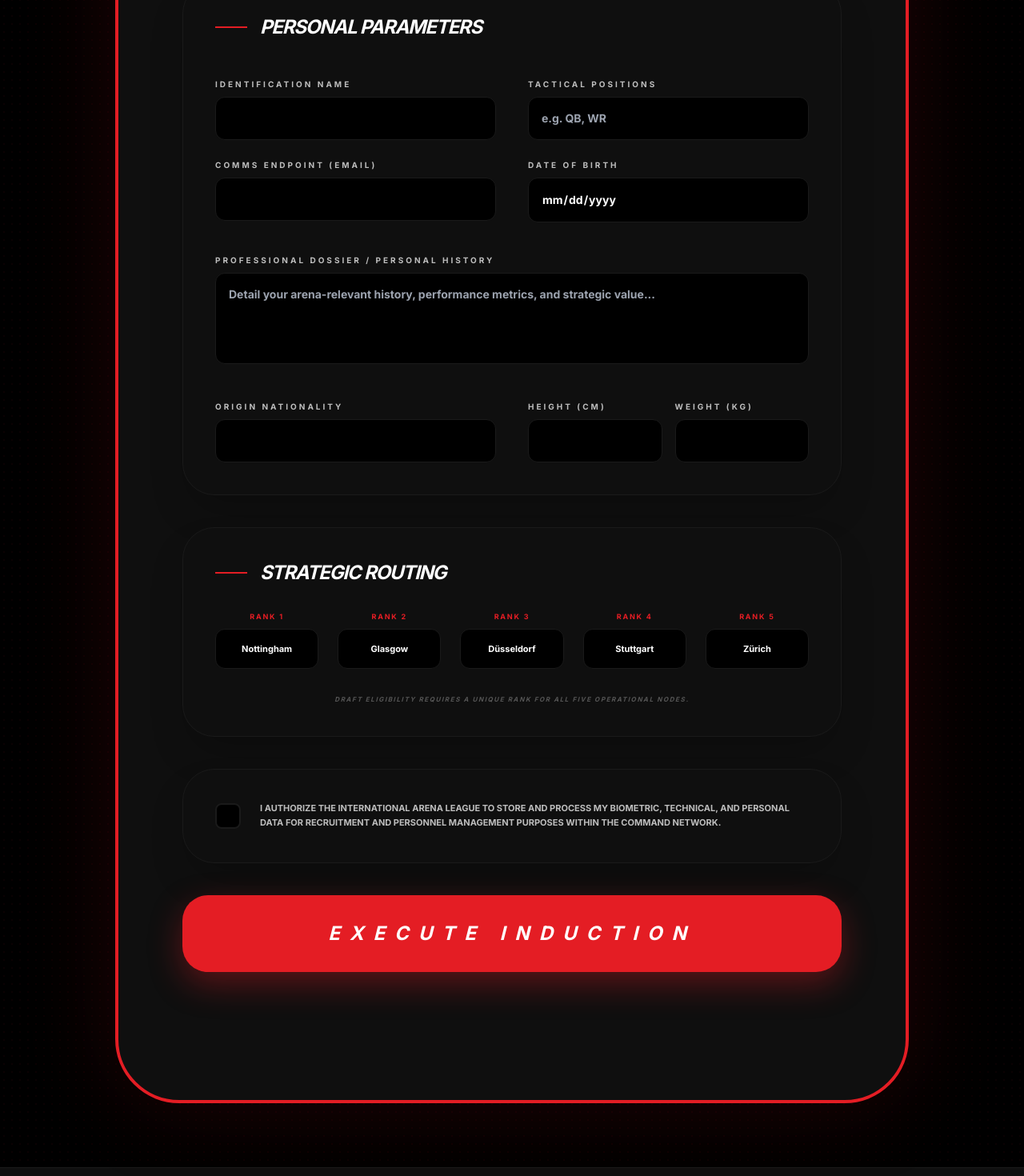
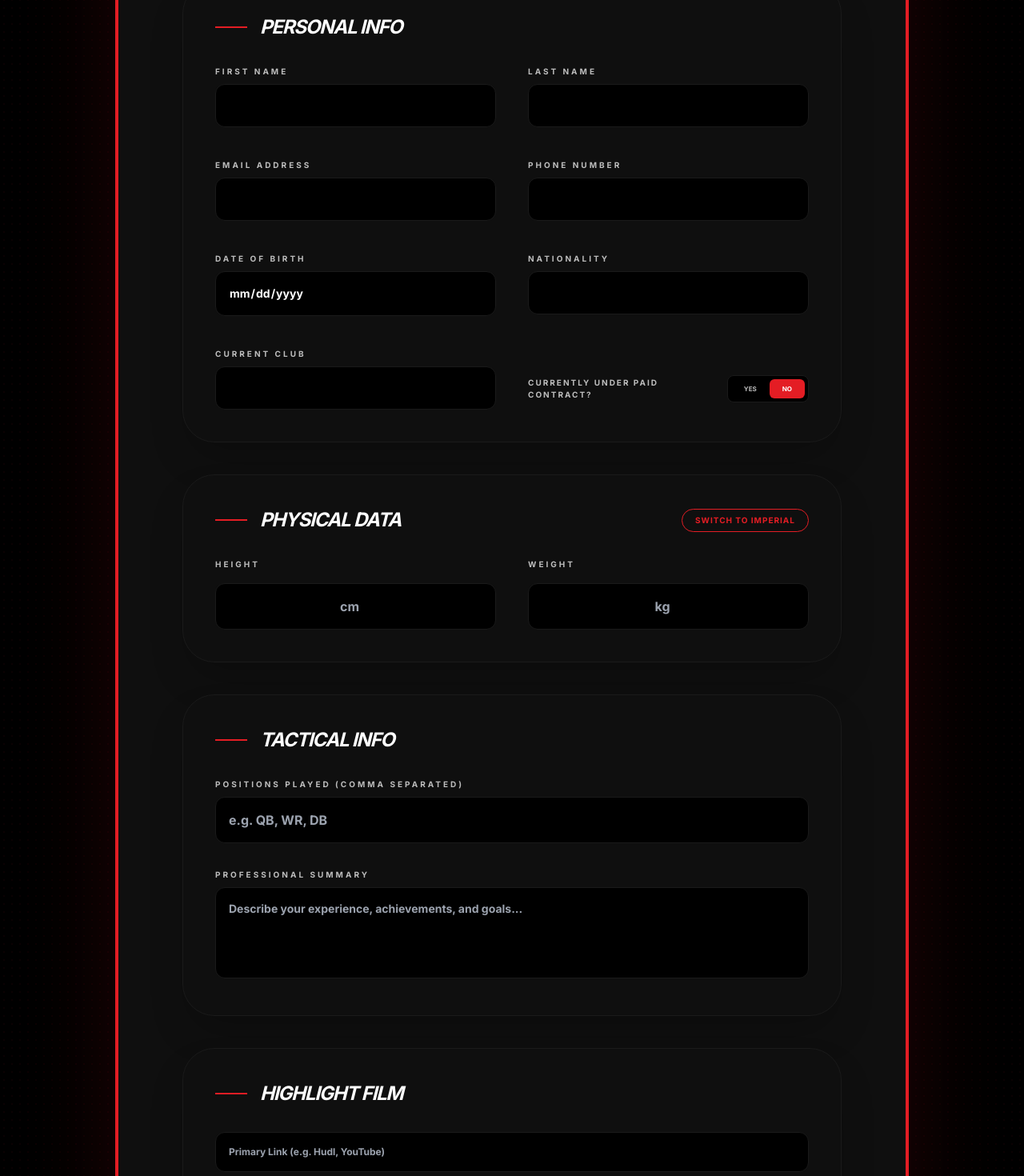
Before and after one commit to Shatzii/IAL, a React (Vite) app: page / in a window 1280 px wide. Shown: the part 1040-2510 px from the top of the page at 80% size. Built offline with nearby package versions, Linux system fonts and the light colour scheme.

Commit message:
feat: Enhance profile schema and registration form
Add firstName and lastName fields to the Profile interface.
Update RegistrationForm to capture first name, last name, current club, and contract status.
Introduce imperial unit conversion logic for height and weight in the form.

```diff
--- a/components/RegistrationForm.tsx
+++ b/components/RegistrationForm.tsx
@@ -1,5 +1,5 @@
 
-import React, { useState } from 'react';
+import React, { useState, useEffect } from 'react';
 import { Role, Franchise, Preferences, RecruitingStatus, Profile, TalentTier } from '../types';
 import { useApp } from '../App';
 
@@ -7,15 +7,26 @@ export const RegistrationForm: React.FC = () => {
   const { addProfile, addToast } = useApp();
   const [role, setRole] = useState<Role>(Role.PLAYER);
   const [loading, setLoading] = useState(false);
+  const [useImperial, setUseImperial] = useState(false);
+
   const [formData, setFormData] = useState({
-    fullName: '',
+    firstName: '',
+    lastName: '',
     email: '',
     phone: '',
     dob: '',
     nationality: '',
     positions: '',
+    currentClub: '',
+    isUnderContract: false,
     height_cm: '',
     weight_kg: '',
+    height_ft: '',
+    height_in: '',
+    weight_lbs: '',
+    highlight1: '',
+    highlight2: '',
+    highlight3: '',
     personalBio: '',
     consent: false,
   });
@@ -32,6 +43,31 @@ export const RegistrationForm: React.FC = () => {
   const [success, setSuccess] = useState(false);
   const [appId, setAppId] = useState<string | null>(null);
 
+  // Conversion Logic
+  useEffect(() => {
+    if (useImperial) {
+      if (formData.height_cm) {
+        const totalInches = parseFloat(formData.height_cm) / 2.54;
+        const ft = Math.floor(totalInches / 12);
+        const inches = Math.round(totalInches % 12);
+        setFormData(prev => ({ ...prev, height_ft: ft.toString(), height_in: inches.toString() }));
+      }
+      if (formData.weight_kg) {
+        const lbs = Math.round(parseFloat(formData.weight_kg) * 2.20462);
+        setFormData(prev => ({ ...prev, weight_lbs: lbs.toString() }));
+      }
+    } else {
+      if (formData.height_ft || formData.height_in) {
+        const cm = Math.round((parseInt(formData.height_ft || '0') * 12 + parseInt(formData.height_in || '0')) * 2.54);
+        setFormData(prev => ({ ...prev, height_cm: cm.toString() }));
+      }
+      if (formData.weight_lbs) {
+        const kg = Math.round(parseFloat(formData.weight_lbs) / 2.20462);
+        setFormData(prev => ({ ...prev, weight_kg: kg.toString() }));
+      }
+    }
+  }, [useImperial]);
+
   const calculateAge = (dob: string) => {
     const today = new Date();
     const birthDate = new Date(dob);
@@ -39,10 +75,6 @@ export const RegistrationForm: React.FC = () => {
     const m = today.getMonth() - birthDate.getMonth();
     if (m < 0 || (m === 0 && today.getDate() < birthDate.getDate())) age--;
     return age;
-  };
-
-  const handlePrefChange = (rank: keyof Preferences, value: Franchise) => {
-    setPreferences(prev => ({ ...prev, [rank]: value }));
   };
 
   const validatePreferences = () => {
@@ -74,17 +106,22 @@ export const RegistrationForm: React.FC = () => {
     }
 
     const payload = {
-      full_name: formData.fullName,
+      first_name: formData.firstName,
+      last_name: formData.lastName,
+      full_name: `${formData.firstName} ${formData.lastName}`,
       email: formData.email,
       phone: formData.phone,
       date_of_birth: formData.dob,
       nationality: formData.nationality,
+      current_club: formData.currentClub,
+      is_under_contract: formData.isUnderContract,
       preferences: preferences,
       applicant_source: "WEB_FORM",
       ...(role === Role.PLAYER ? {
         positions: formData.positions.split(',').map(p => p.trim()),
-        height_cm: formData.height_cm ? parseInt(formData.height_cm) : null,
-        weight_kg: formData.weight_kg ? parseInt(formData.weight_kg) : null,
+        height_cm: useImperial ? Math.round((parseInt(formData.height_ft || '0') * 12 + parseInt(formData.height_in || '0')) * 2.54) : parseInt(formData.height_cm || '0'),
+        weight_kg: useImperial ? Math.round(parseFloat(formData.weight_lbs || '0') / 2.20462) : parseInt(formData.weight_kg || '0'),
+        highlight_urls: [formData.highlight1, formData.highlight2, formData.highlight3].filter(u => u.length > 0)
       } : {
         coaching_roles: formData.positions.split(',').map(p => p.trim()),
         experience_summary: formData.personalBio
@@ -92,10 +129,7 @@ export const RegistrationForm: React.FC = () => {
     };
 
     try {
-      const API_BASE = (import.meta as any).env?.VITE_API_BASE ||
-                      (process as any).env?.VITE_API_BASE ||
-                      'http://localhost:8000';
-
+      const API_BASE = (import.meta as any).env?.VITE_API_BASE || 'http://localhost:8000';
       const endpoint = role === Role.PLAYER ? '/applications/player' : '/applications/coach';
 
       const response = await fetch(`${API_BASE}${endpoint}`, {
@@ -112,9 +146,12 @@ export const RegistrationForm: React.FC = () => {
 
       setAppId(result.application_id);
 
+      // Fix: Access height_cm and weight_kg from payload using type assertion since payload is a union
       const newProfile: Profile = {
         id: result.application_id || Math.random().toString(36).substr(2, 9),
-        fullName: formData.fullName,
+        fullName: payload.full_name,
+        firstName: formData.firstName,
+        lastName: formData.lastName,
         email: formData.email,
         phone: formData.phone,
         dateOfBirth: formData.dob,
@@ -124,8 +161,8 @@ export const RegistrationForm: React.FC = () => {
         status: RecruitingStatus.NEW_LEAD,
         preferences: preferences,
         createdAt: new Date().toISOString(),
-        height_cm: formData.height_cm ? parseInt(formData.height_cm) : undefined,
-        weight_kg: formData.weight_kg ? parseInt(formData.weight_kg) : undefined,
+        height_cm: (payload as any).height_cm,
+        weight_kg: (payload as any).weight_kg,
         positions: formData.positions.split(',').map(p => p.trim()),
         personalBio: formData.personalBio,
         metrics: { speed: 5, strength: 5, agility: 5, iq: 5, versatility: 5 },
@@ -133,7 +170,10 @@ export const RegistrationForm: React.FC = () => {
         avatar_url: '',
         documents: [],
         onboardingChecklist: [],
-        combineResults: []
+        combineResults: [],
+        currentClub: formData.currentClub,
+        isUnderContract: formData.isUnderContract,
+        highlightUrls: [formData.highlight1, formData.highlight2, formData.highlight3].filter(u => u.length > 0)
       };
 
       addProfile(newProfile);
@@ -148,7 +188,7 @@ export const RegistrationForm: React.FC = () => {
   };
 
   if (success) {
-    const playerPass = formData.fullName.replace(/\s/g, '').toLowerCase() + '2024';
+    const playerPass = (formData.firstName + formData.lastName).toLowerCase() + '2024';
     return (
       <div className="max-w-2xl mx-auto p-8 md:p-12 bg-league-panel border border-league-border rounded-3xl md:rounded-[3rem] text-center space-y-6 md:space-y-8 animate-in zoom-in-95 shadow-2xl">
         <div className="w-20 h-20 md:w-24 md:h-24 bg-league-ok/10 text-league-ok rounded-full flex items-center justify-center mx-auto mb-2 md:mb-4 border-2 border-league-ok/30">
@@ -184,6 +224,7 @@ export const RegistrationForm: React.FC = () => {
       </div>
 
       <form onSubmit={handleSubmit} className="space-y-6 md:space-y-10">
+        {/* Role Selection */}
         <div className="bg-league-panel p-6 md:p-10 border border-league-border rounded-2xl md:rounded-[2.5rem] shadow-2xl">
             <label className="block text-[9px] md:text-[10px] font-black uppercase tracking-[0.3em] md:tracking-[0.4em] text-league-accent mb-4 md:mb-6 text-center">Operational Role Classification</label>
             <div className="flex flex-col sm:flex-row gap-3 md:gap-6">
@@ -200,62 +241,123 @@ export const RegistrationForm: React.FC = () => {
             </div>
         </div>
 
-        <div className="bg-league-panel p-6 md:p-10 border border-league-border rounded-2xl md:rounded-[2.5rem] grid grid-cols-1 md:grid-cols-2 gap-6 md:gap-10 shadow-2xl">
-          <div className="col-span-full mb-2 flex items-center gap-4">
+        {/* Personal Info Section */}
+        <div className="bg-league-panel p-6 md:p-10 border border-league-border rounded-2xl md:rounded-[2.5rem] shadow-2xl space-y-8">
+          <div className="flex items-center gap-4">
              <div className="h-0.5 w-8 md:w-10 bg-league-accent" />
-             <h3 className="text-xl md:text-2xl font-black italic tracking-tighter text-white uppercase leading-none">Personal Parameters</h3>
+             <h3 className="text-xl md:text-2xl font-black italic tracking-tighter text-white uppercase leading-none">Personal Info</h3>
           </div>
-          <div className="space-y-4 md:space-y-6">
+
+          <div className="grid grid-cols-1 md:grid-cols-2 gap-6 md:gap-10">
             <div>
-              <label className="block text-[8px] md:text-[10px] font-black uppercase tracking-[0.2em] md:tracking-[0.3em] text-league-muted mb-2">Identification Name</label>
-              <input required type="text" className="w-full bg-league-bg border border-league-border p-3 md:p-4 rounded-xl text-white text-sm focus:outline-none focus:border-league-accent font-bold shadow-inner" value={formData.fullName} onChange={e => setFormData({...formData, fullName: e.target.value})} />
+              <label className="block text-[8px] md:text-[10px] font-black uppercase tracking-[0.2em] md:tracking-[0.3em] text-league-muted mb-2">First Name</label>
+              <input required type="text" className="w-full bg-league-bg border border-league-border p-3 md:p-4 rounded-xl text-white text-sm focus:outline-none focus:border-league-accent font-bold shadow-inner" value={formData.firstName} onChange={e => setFormData({...formData, firstName: e.target.value})} />
             </div>
             <div>
-              <label className="block text-[8px] md:text-[10px] font-black uppercase tracking-[0.2em] md:tracking-[0.3em] text-league-muted mb-2">Comms Endpoint (Email)</label>
+              <label className="block text-[8px] md:text-[10px] font-black uppercase tracking-[0.2em] md:tracking-[0.3em] text-league-muted mb-2">Last Name</label>
+              <input required type="text" className="w-full bg-league-bg border border-league-border p-3 md:p-4 rounded-xl text-white text-sm focus:outline-none focus:border-league-accent font-bold shadow-inner" value={formData.lastName} onChange={e => setFormData({...formData, lastName: e.target.value})} />
+            </div>
+            <div>
+              <label className="block text-[8px] md:text-[10px] font-black uppercase tracking-[0.2em] md:tracking-[0.3em] text-league-muted mb-2">Email Address</label>
               <input required type="email" className="w-full bg-league-bg border border-league-border p-3 md:p-4 rounded-xl text-white text-sm focus:outline-none focus:border-league-accent font-bold shadow-inner" value={formData.email} onChange={e => setFormData({...formData, email: e.target.value})} />
             </div>
-          </div>
-          <div className="space-y-4 md:space-y-6">
             <div>
-              <label className="block text-[8px] md:text-[10px] font-black uppercase tracking-[0.2em] md:tracking-[0.3em] text-league-muted mb-2">Tactical Positions</label>
-              <input required type="text" className="w-full bg-league-bg border border-league-border p-3 md:p-4 rounded-xl text-white text-sm focus:outline-none focus:border-league-accent font-bold shadow-inner" value={formData.positions} onChange={e => setFormData({...formData, positions: e.target.value})} placeholder="e.g. QB, WR" />
+              <label className="block text-[8px] md:text-[10px] font-black uppercase tracking-[0.2em] md:tracking-[0.3em] text-league-muted mb-2">Phone Number</label>
+              <input required type="tel" className="w-full bg-league-bg border border-league-border p-3 md:p-4 rounded-xl text-white text-sm focus:outline-none focus:border-league-accent font-bold shadow-inner" value={formData.phone} onChange={e => setFormData({...formData, phone: e.target.value})} />
             </div>
             <div>
               <label className="block text-[8px] md:text-[10px] font-black uppercase tracking-[0.2em] md:tracking-[0.3em] text-league-muted mb-2">Date of Birth</label>
               <input required type="date" className="w-full bg-league-bg border border-league-border p-3 md:p-4 rounded-xl text-white text-sm focus:outline-none focus:border-league-accent font-bold shadow-inner" value={formData.dob} onChange={e => setFormData({...formData, dob: e.target.value})} />
             </div>
-          </div>
-          <div className="col-span-full">
-            <label className="block text-[8px] md:text-[10px] font-black uppercase tracking-[0.2em] md:tracking-[0.3em] text-league-muted mb-2">Professional Dossier / Personal History</label>
-            <textarea
-              required
-              rows={4}
-              placeholder="Detail your arena-relevant history, performance metrics, and strategic value..."
-              className="w-full bg-league-bg border border-league-border p-3 md:p-4 rounded-xl text-white focus:outline-none focus:border-league-accent font-bold text-xs md:text-sm resize-none shadow-inner"
-              value={formData.personalBio}
-              onChange={e => setFormData({...formData, personalBio: e.target.value})}
-            />
-          </div>
-          <div className="grid grid-cols-1 sm:grid-cols-2 gap-4 md:gap-10 col-span-full">
             <div>
-              <label className="block text-[8px] md:text-[10px] font-black uppercase tracking-[0.2em] md:tracking-[0.3em] text-league-muted mb-2">Origin Nationality</label>
+              <label className="block text-[8px] md:text-[10px] font-black uppercase tracking-[0.2em] md:tracking-[0.3em] text-league-muted mb-2">Nationality</label>
               <input required type="text" className="w-full bg-league-bg border border-league-border p-3 md:p-4 rounded-xl text-white text-sm focus:outline-none focus:border-league-accent font-bold shadow-inner" value={formData.nationality} onChange={e => setFormData({...formData, nationality: e.target.value})} />
             </div>
-            <div className="grid grid-cols-2 gap-4">
-               <div>
-                  <label className="block text-[8px] md:text-[10px] font-black uppercase tracking-[0.2em] md:tracking-[0.3em] text-league-muted mb-2">Height (cm)</label>
-                  <input type="number" className="w-full bg-league-bg border border-league-border p-3 md:p-4 rounded-xl text-white text-sm focus:outline-none focus:border-league-accent font-bold shadow-inner" value={formData.height_cm} onChange={e => setFormData({...formData, height_cm: e.target.value})} />
-               </div>
-               <div>
-                  <label className="block text-[8px] md:text-[10px] font-black uppercase tracking-[0.2em] md:tracking-[0.3em] text-league-muted mb-2">Weight (kg)</label>
-                  <input type="number" className="w-full bg-league-bg border border-league-border p-3 md:p-4 rounded-xl text-white text-sm focus:outline-none focus:border-league-accent font-bold shadow-inner" value={formData.weight_kg} onChange={e => setFormData({...formData, weight_kg: e.target.value})} />
-               </div>
+            <div>
+              <label className="block text-[8px] md:text-[10px] font-black uppercase tracking-[0.2em] md:tracking-[0.3em] text-league-muted mb-2">Current Club</label>
+              <input type="text" className="w-full bg-league-bg border border-league-border p-3 md:p-4 rounded-xl text-white text-sm focus:outline-none focus:border-league-accent font-bold shadow-inner" value={formData.currentClub} onChange={e => setFormData({...formData, currentClub: e.target.value})} />
+            </div>
+            <div className="flex items-center gap-4 pt-6">
+              <label className="text-[8px] md:text-[10px] font-black uppercase tracking-[0.2em] text-league-muted">Currently under paid contract?</label>
+              <div className="flex bg-league-bg p-1 rounded-lg border border-league-border">
+                <button type="button" onClick={() => setFormData({...formData, isUnderContract: true})} className={`px-4 py-1.5 rounded-md text-[8px] font-black uppercase ${formData.isUnderContract ? 'bg-league-accent text-white' : 'text-league-muted'}`}>Yes</button>
+                <button type="button" onClick={() => setFormData({...formData, isUnderContract: false})} className={`px-4 py-1.5 rounded-md text-[8px] font-black uppercase ${!formData.isUnderContract ? 'bg-league-accent text-white' : 'text-league-muted'}`}>No</button>
+              </div>
             </div>
           </div>
         </div>
 
-        <div className="bg-league-panel p-6 md:p-10 border border-league-border rounded-2xl md:rounded-[2.5rem] shadow-2xl">
-          <div className="flex items-center gap-4 mb-6 md:mb-8">
+        {/* Physical Data Section */}
+        <div className="bg-league-panel p-6 md:p-10 border border-league-border rounded-2xl md:rounded-[2.5rem] shadow-2xl space-y-8">
+          <div className="flex justify-between items-center">
+            <div className="flex items-center gap-4">
+               <div className="h-0.5 w-8 md:w-10 bg-league-accent" />
+               <h3 className="text-xl md:text-2xl font-black italic tracking-tighter text-white uppercase leading-none">Physical Data</h3>
+            </div>
+            <button type="button" onClick={() => setUseImperial(!useImperial)} className="text-[8px] md:text-[10px] font-black uppercase tracking-widest text-league-accent border border-league-accent px-4 py-1.5 rounded-full hover:bg-league-accent hover:text-white transition-all">
+              Switch to {useImperial ? 'Metric' : 'Imperial'}
+            </button>
+          </div>
+
+          <div className="grid grid-cols-1 md:grid-cols-2 gap-10">
+            <div>
+               <label className="block text-[8px] md:text-[10px] font-black uppercase tracking-[0.2em] md:tracking-[0.3em] text-league-muted mb-4">Height</label>
+               {useImperial ? (
+                 <div className="flex gap-4">
+                    <div className="flex-1">
+                       <input type="number" placeholder="ft" className="w-full bg-league-bg border border-league-border p-4 rounded-xl text-white font-bold text-center" value={formData.height_ft} onChange={e => setFormData({...formData, height_ft: e.target.value})} />
+                    </div>
+                    <div className="flex-1">
+                       <input type="number" placeholder="in" className="w-full bg-league-bg border border-league-border p-4 rounded-xl text-white font-bold text-center" value={formData.height_in} onChange={e => setFormData({...formData, height_in: e.target.value})} />
+                    </div>
+                 </div>
+               ) : (
+                 <input type="number" placeholder="cm" className="w-full bg-league-bg border border-league-border p-4 rounded-xl text-white font-bold text-center" value={formData.height_cm} onChange={e => setFormData({...formData, height_cm: e.target.value})} />
+               )}
+            </div>
+            <div>
+               <label className="block text-[8px] md:text-[10px] font-black uppercase tracking-[0.2em] md:tracking-[0.3em] text-league-muted mb-4">Weight</label>
+               {useImperial ? (
+                 <input type="number" placeholder="lbs" className="w-full bg-league-bg border border-league-border p-4 rounded-xl text-white font-bold text-center" value={formData.weight_lbs} onChange={e => setFormData({...formData, weight_lbs: e.target.value})} />
+               ) : (
+                 <input type="number" placeholder="kg" className="w-full bg-league-bg border border-league-border p-4 rounded-xl text-white font-bold text-center" value={formData.weight_kg} onChange={e => setFormData({...formData, weight_kg: e.target.value})} />
+               )}
+            </div>
+          </div>
+        </div>
+
+        {/* Tactical Info Section */}
+        <div className="bg-league-panel p-6 md:p-10 border border-league-border rounded-2xl md:rounded-[2.5rem] shadow-2xl space-y-8">
+           <div className="flex items-center gap-4">
+              <div className="h-0.5 w-8 md:w-10 bg-league-accent" />
+              <h3 className="text-xl md:text-2xl font-black italic tracking-tighter text-white uppercase leading-none">Tactical Info</h3>
+           </div>
+           <div>
+              <label className="block text-[8px] md:text-[10px] font-black uppercase tracking-[0.2em] md:tracking-[0.3em] text-league-muted mb-2">Positions Played (comma separated)</label>
+              <input required type="text" className="w-full bg-league-bg border border-league-border p-4 rounded-xl text-white font-bold shadow-inner" value={formData.positions} onChange={e => setFormData({...formData, positions: e.target.value})} placeholder="e.g. QB, WR, DB" />
+           </div>
+           <div>
+              <label className="block text-[8px] md:text-[10px] font-black uppercase tracking-[0.2em] md:tracking-[0.3em] text-league-muted mb-2">Professional Summary</label>
+              <textarea rows={4} className="w-full bg-league-bg border border-league-border p-4 rounded-xl text-white font-bold text-sm resize-none shadow-inner" value={formData.personalBio} onChange={e => setFormData({...formData, personalBio: e.target.value})} placeholder="Describe your experience, achievements, and goals..." />
+           </div>
+        </div>
+
+        {/* Highlight Film Section */}
+        <div className="bg-league-panel p-6 md:p-10 border border-league-border rounded-2xl md:rounded-[2.5rem] shadow-2xl space-y-8">
+           <div className="flex items-center gap-4">
+              <div className="h-0.5 w-8 md:w-10 bg-league-accent" />
+              <h3 className="text-xl md:text-2xl font-black italic tracking-tighter text-white uppercase leading-none">Highlight Film</h3>
+           </div>
+           <div className="space-y-4">
+              <input type="url" placeholder="Primary Link (e.g. Hudl, YouTube)" className="w-full bg-league-bg border border-league-border p-4 rounded-xl text-white text-xs font-bold shadow-inner" value={formData.highlight1} onChange={e => setFormData({...formData, highlight1: e.target.value})} />
+              <input type="url" placeholder="Secondary Link" className="w-full bg-league-bg border border-league-border p-4 rounded-xl text-white text-xs font-bold shadow-inner" value={formData.highlight2} onChange={e => setFormData({...formData, highlight2: e.target.value})} />
+              <input type="url" placeholder="Additional Footage" className="w-full bg-league-bg border border-league-border p-4 rounded-xl text-white text-xs font-bold shadow-inner" value={formData.highlight3} onChange={e => setFormData({...formData, highlight3: e.target.value})} />
+           </div>
+        </div>
+
+        {/* Preferences Section */}
+        <div className="bg-league-panel p-6 md:p-10 border border-league-border rounded-2xl md:rounded-[2.5rem] shadow-2xl space-y-8">
+          <div className="flex items-center gap-4">
              <div className="h-0.5 w-8 md:w-10 bg-league-accent" />
              <h3 className="text-xl md:text-2xl font-black italic tracking-tighter text-white uppercase leading-none">Strategic Routing</h3>
           </div>
@@ -266,16 +368,17 @@ export const RegistrationForm: React.FC = () => {
                 <select
                   className="w-full bg-league-bg border border-league-border p-3 md:p-4 rounded-xl text-white appearance-none focus:outline-none focus:border-league-accent font-black text-[9px] md:text-[11px] text-center shadow-inner cursor-pointer"
                   value={preferences[rank]}
-                  onChange={e => handlePrefChange(rank, e.target.value as Franchise)}
+                  onChange={e => setPreferences({...preferences, [rank]: e.target.value as Franchise})}
                 >
                   {Object.values(Franchise).map(f => <option key={f} value={f}>{f}</option>)}
                 </select>
               </div>
             ))}
           </div>
-          <p className="mt-6 md:mt-8 text-[8px] text-league-muted font-black uppercase tracking-[0.2em] text-center italic opacity-40">Draft eligibility requires a unique rank for all five operational nodes.</p>
+          <p className="text-[8px] text-league-muted font-black uppercase tracking-[0.2em] text-center italic opacity-40">Unique rank assignments required for all five nodes.</p>
         </div>
 
+        {/* Consent Section */}
         <div className="bg-league-panel p-6 md:p-10 border border-league-border rounded-2xl md:rounded-[2.5rem] flex items-start md:items-center gap-4 md:gap-6 shadow-2xl">
            <div className="relative inline-flex flex-shrink-0 pt-1 md:pt-0">
               <input
--- a/types.ts
+++ b/types.ts
@@ -112,6 +112,8 @@ export interface GradingConfig {
 export interface Profile {
   id: string;
   fullName: string;
+  firstName?: string;
+  lastName?: string;
   email: string;
   phone: string;
   dateOfBirth: string;
@@ -144,6 +146,8 @@ export interface Profile {
   depthRanks?: Record<string, number>;
   contractEnd?: string;
   combineResults?: CombineResult[];
+  currentClub?: string;
+  isUnderContract?: boolean;
 }
 
 export interface ActivityLog {
```
